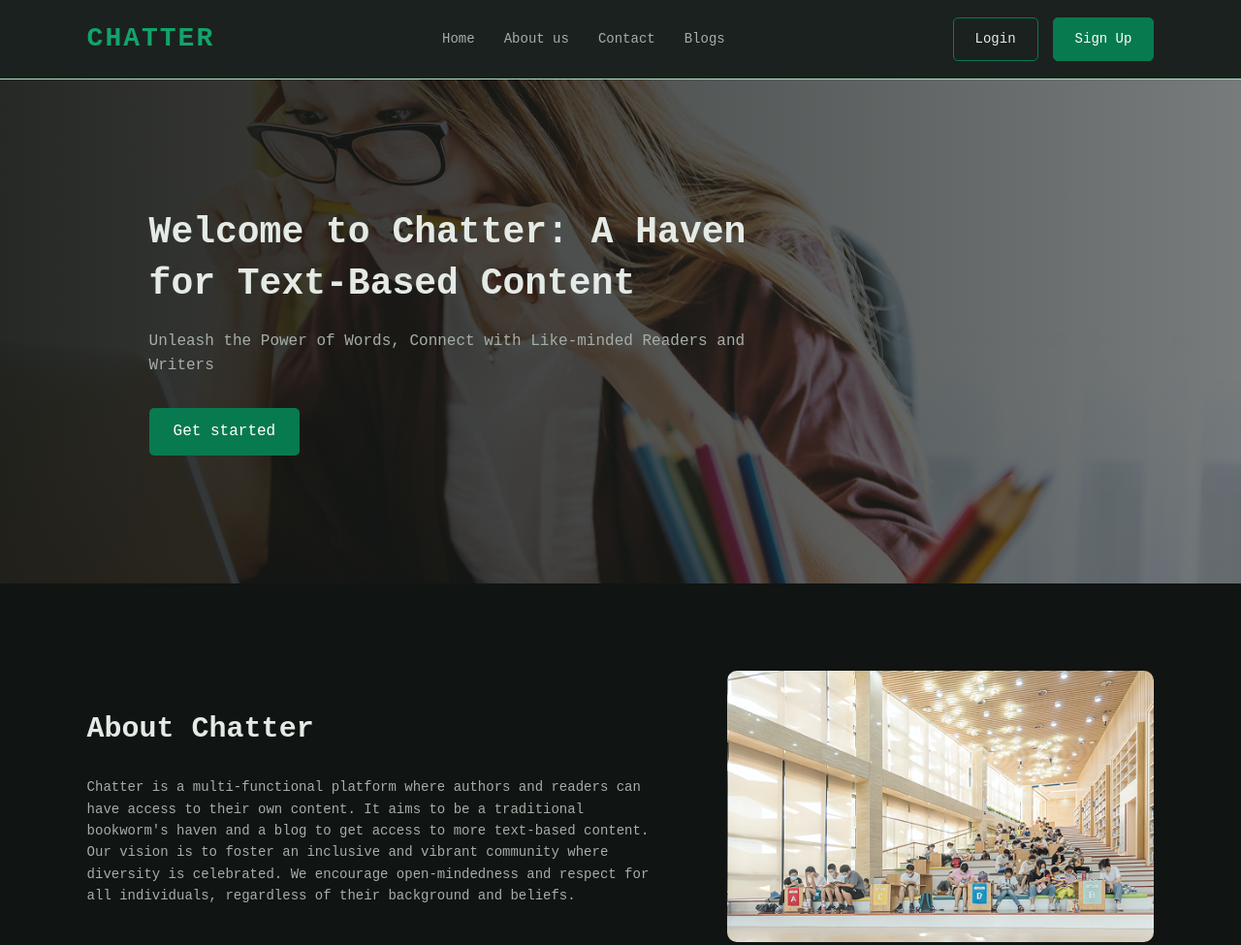
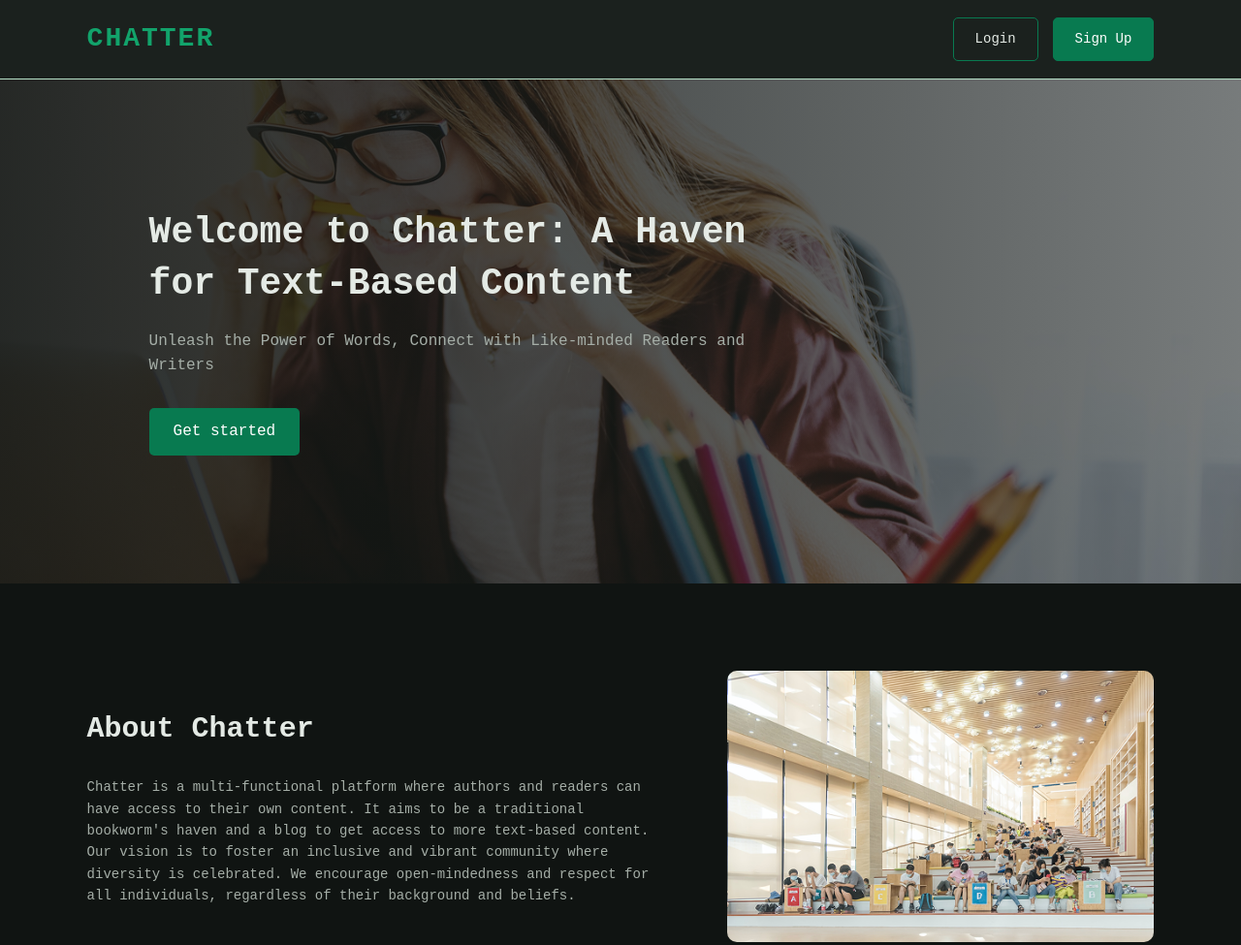
Before and after one commit to laureladiukwu26/First-Assignment-and-Assesment, a plain HTML site: page exam/project.html in a window 1280 px wide. Shown: the top 975 px of the page at 97% size. Drawn offline with Linux system fonts and the light colour scheme.

Commit message:
even more dabbling

```diff
--- a/exam/project.html
+++ b/exam/project.html
@@ -14,12 +14,12 @@
 
             <a href="#" class="logo">CHATTER</a>
 
-            <ul class="nav-pages">
+           <!-- <ul class="nav-pages">
                 <li><a href="#">Home</a></li>
                 <li><a href="#">About us</a></li>
                 <li><a href="#">Contact</a></li>
                 <li><a href="#">Blogs</a></li>
-            </ul>
+            </ul>-->
             <div class="nav-sign">
                 <a href="#">Login</a>
                 <a href="#">Sign Up</a>
```
